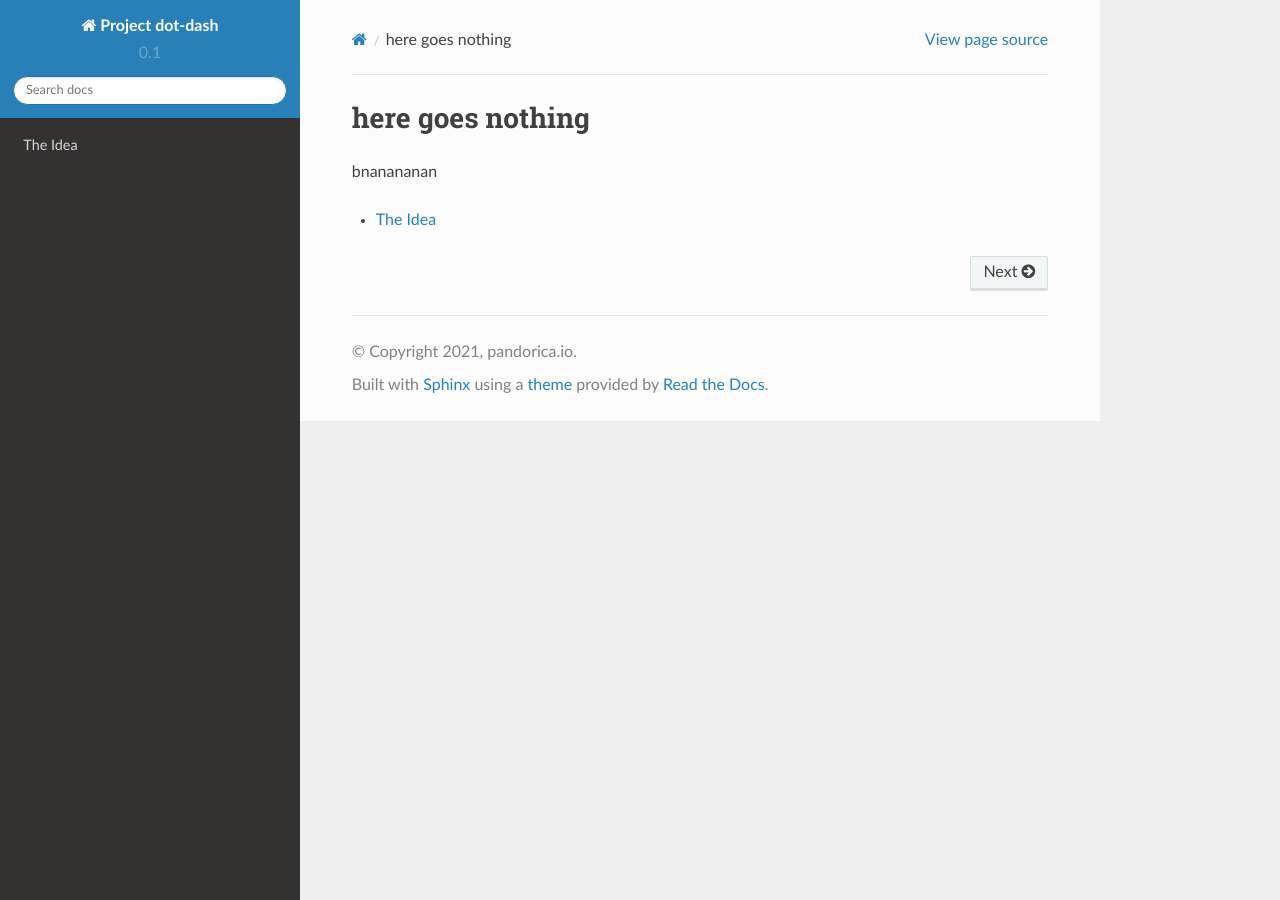
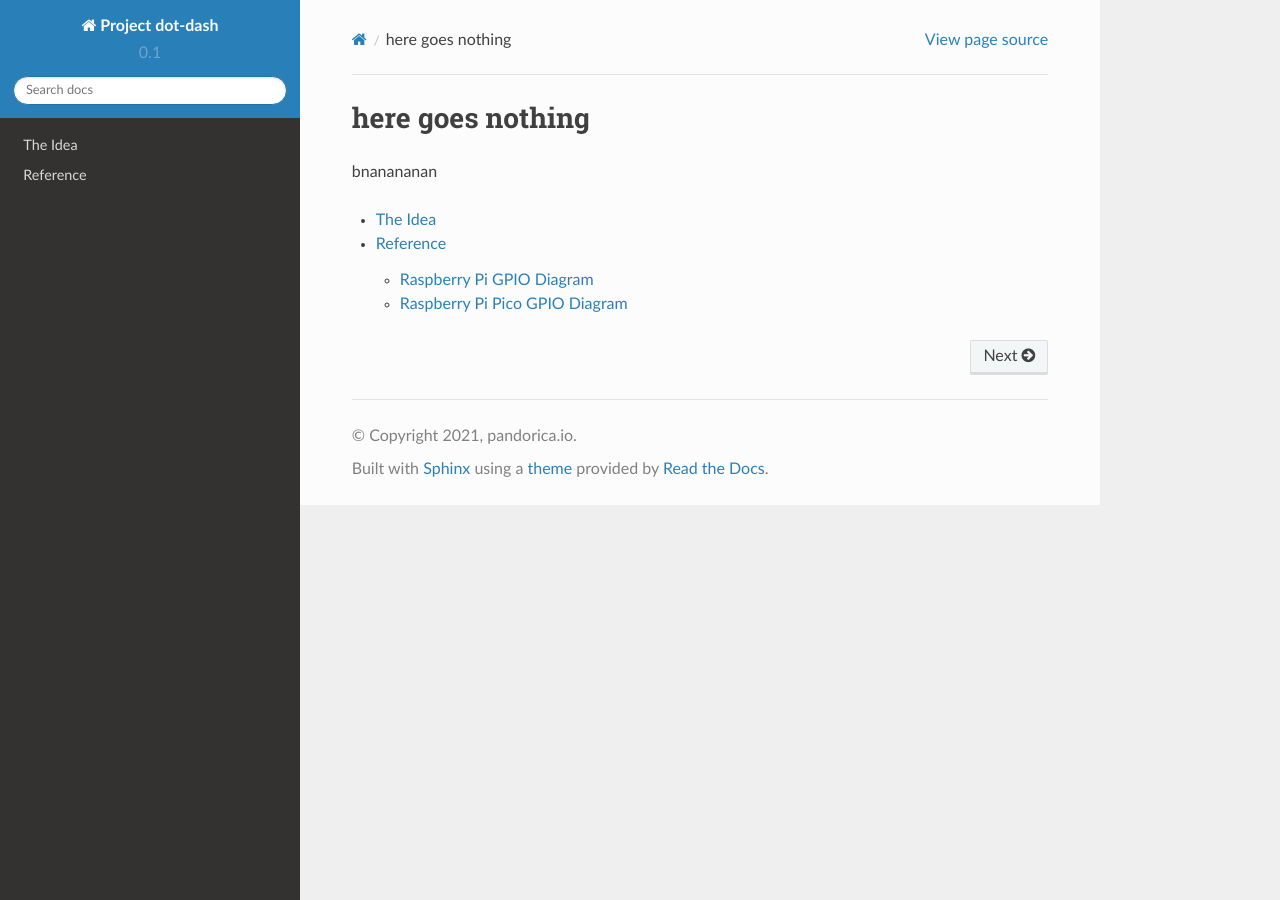
Before and after one commit to btyh17mxy/project-dot-dash, a Sphinx documentation site: the page built from doc/index.rst, in a window 1280 px wide. Built offline with Sphinx 7.4.7 and the Read the Docs theme 2.0.0, drawn with Linux system fonts in a browser that asks for light colours.

Commit message:
add reference

```diff
--- a/doc/index.rst
+++ b/doc/index.rst
@@ -4,3 +4,4 @@
     :maxdepth: 5
 
     the-idea.rst
+    reference.rst
--- /dev/null
+++ b/doc/reference.rst
@@ -0,0 +1,12 @@
+Reference
+============
+
+Raspberry Pi GPIO Diagram
+--------------------------
+
+.. image:: https://cdn.pandorica.io/alfread-upload/2021-08-15/81576a0ed708d5dfb8928f7309e38a9d.webp
+
+Raspberry Pi Pico GPIO Diagram
+-------------------------------
+
+.. image:: https://cdn.pandorica.io/alfread-upload/2021-08-15/60643cc8f24abcdeca0bf81e4af2f8d0.png
```
